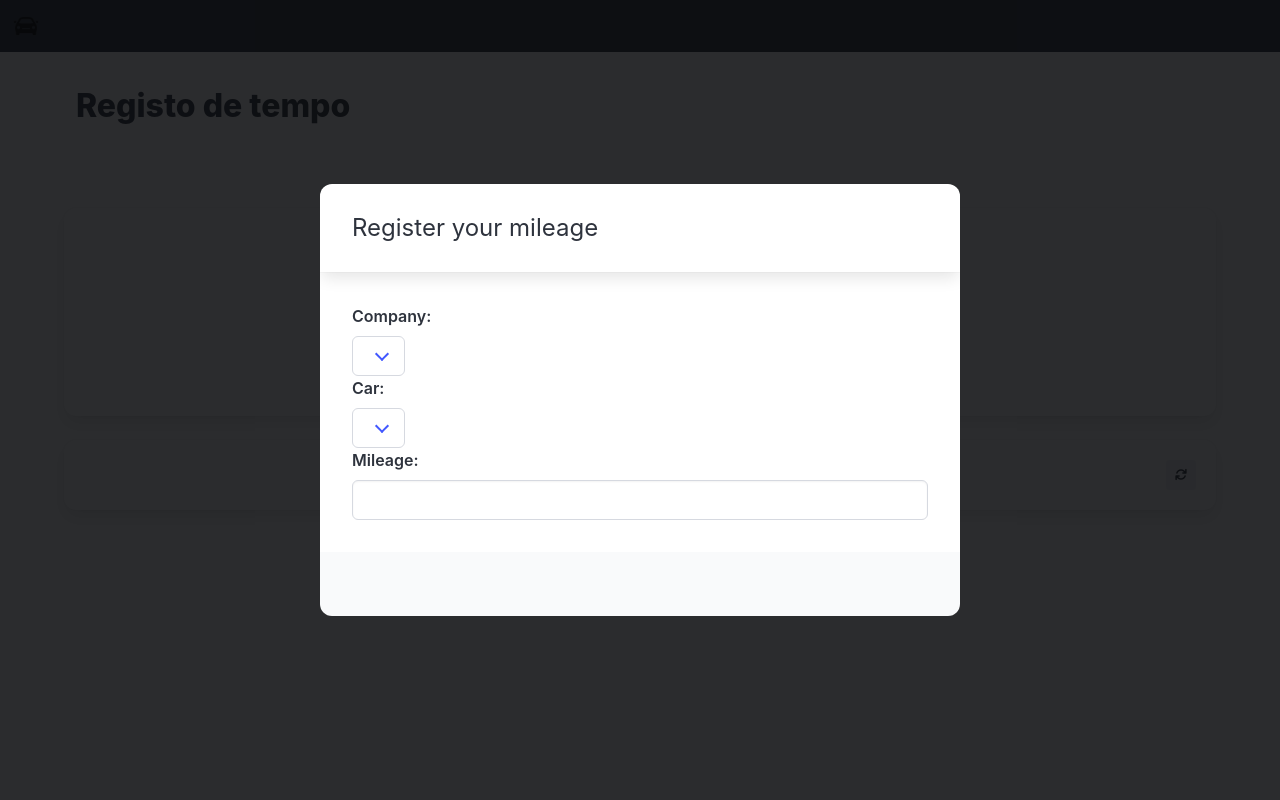
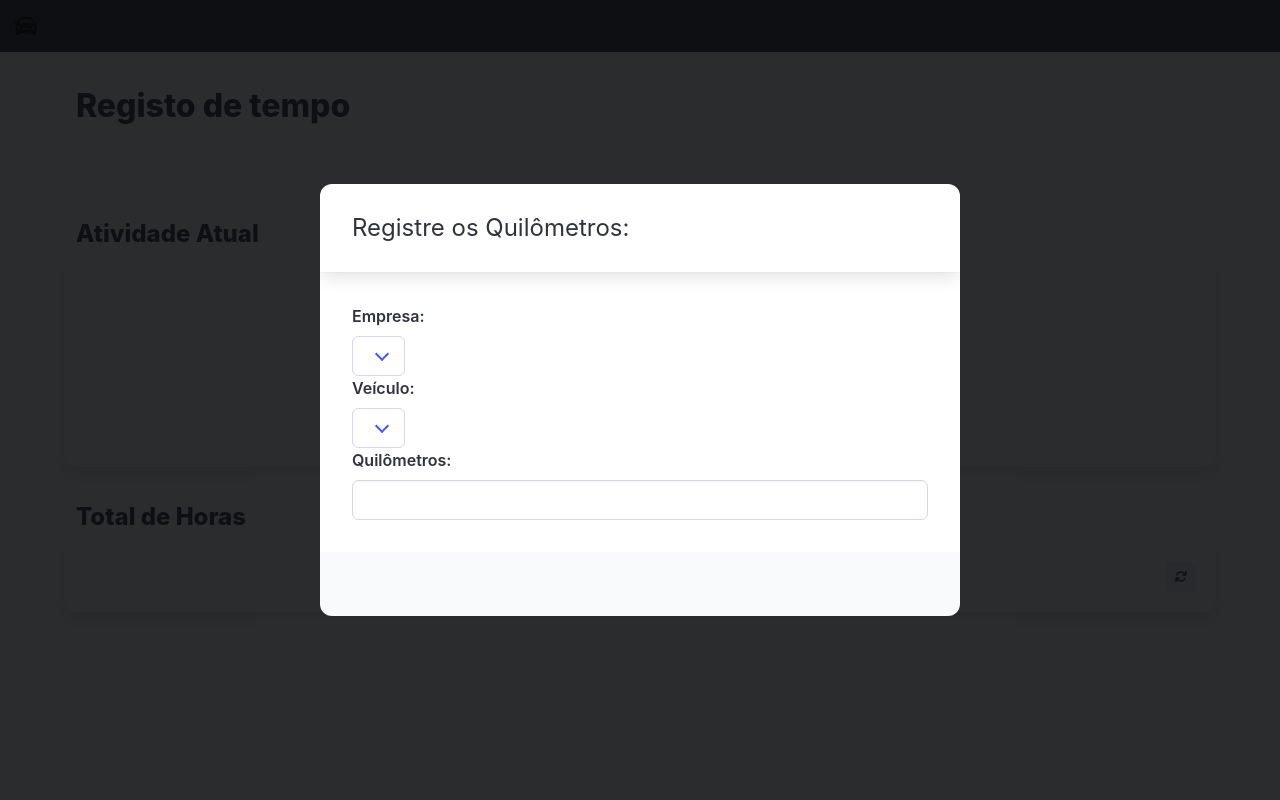
Before and after one commit to Matheus-C/driver-booklet, a Flask app: template app/templates/timer.html in a window 1280 px wide. Run offline with Flask 3, Linux system fonts and the light colour scheme; the template is opened without the code that fills it, so the values that code supplies are empty; some libraries are stand-ins or nearby versions.

Commit message:
mudancas visuais pagian timer

```diff
--- a/app/templates/timer.html
+++ b/app/templates/timer.html
@@ -21,54 +21,93 @@
                 <div class="modal-background"></div>
                 <div class="modal-card">
                   <header class="modal-card-head">
-                    <p class="modal-card-title">Register your mileage</p>
+                    <p class="modal-card-title">Registre os Quilômetros:</p>
                     <!-- <button @click="isModalVisible = !isModalVisible" class="delete" aria-label="close"></button> -->
                   </header>
                   <section class="modal-card-body">
 
                     <div hx-get="/company/list" hx-trigger="load" hx-target="#idCompany" hx-swap="innerHTML"></div>
 
-                    <label class="label" for="idCompany">Company: </label>
+                    <label class="label" for="idCompany">Empresa: </label>
                       <div class="select">
                         <select id="idCompany" name="idCompany" x-model="idCompany" hx-target="#selectCar" hx-post="/vehicle/select/" hx-swap="innerHTML">
                         </select>
                       </div>
-                      <label class="label" for="selectCar" >Car: </label>
+                      <label class="label" for="selectCar" >Veículo: </label>
                       <div class="select" >
                         <select id="selectCar" name="idVehicle" x-model="idVehicle" hx-target="#mileage" hx-post="/vehicle/current_mileage" hx-swap="outerHTML">
                         </select>
                       </div>
-                      <label class="label" for="mileage">Mileage: </label>
+                      <label class="label" for="mileage">Quilômetros: </label>
                       <input id="mileage" name='mileage' class='input' type="number" step="0.01" required/>
                   </section>
                   <footer class="modal-card-foot is-justify-content-right">
                       <div class="buttons">
-                        <button @click="sendMileage" class="button is-success" x-show="idCompany && idVehicle" data-loading-class="is-loading">Register</button>
+                        <button @click="sendMileage" class="button is-success" x-show="idCompany && idVehicle" data-loading-class="is-loading">Registrar</button>
                     </div>
                   </footer>
                 </div>
               </div>
-
+            <div class="column">
+               <h4 class="title is-4">Atividade Atual</h4>
+            </div>
             <div class="box" align="center" >
             <p class="subtitle is-3" x-text="formattedTime" x-on:change="checkTime($event.target.innerText)"></p>
 
               <!-- <div class="field has-addons" > -->
                 <div id="control-panel">
-                <p class="control block">
-                  <button class="button is-warning" @click="becomeAvailable" x-show="!isAvailable && !isWorking && locationEnabled">Ficar disponivel</button>
-                </p>
-                <p class="control block">
-                  <button class="button is-primary" @click="startTimer" x-show="isAvailable && locationEnabled && !isWorking">Começar Trabalho</button>
-                </p>
-                <p class="control block">
-                  <button class="button is-link" @click="stopTimer" x-show="timerRunning && !isResting">Repousar</button>
-                </p>
-                <p class="control block">
-                  <button class="button is-danger" @click="endTimer">Fim do Expediente</button>
-                </p>
+
+                  <div class="control block">
+                    <a class="button is-warning" @click="becomeAvailable" x-show="!isAvailable && !isWorking && locationEnabled">
+                        <p><i class="fa-solid fa-briefcase"></i> Ficar disponível</p>
+                    </a>
+                  </div>
+
+                <!-- <p class="control block">
+                  <button class="button is-warning" @click="becomeAvailable" x-show="!isAvailable && !isWorking && locationEnabled">Ficar disponível</button>
+                </p> -->
+
+                <div class="control block">
+                  <a class="button is-primary" @click="startTimer" x-show="isAvailable && locationEnabled && !isWorking">
+                      <p><i class="fa-solid fa-car"></i> Trabalhar</p>
+                  </a>
+                </div>
+
+                <!-- <p class="control block">
+                  <i class="fa-solid fa-car"></i>
+                  <button class="button is-primary" @click="startTimer" x-show="isAvailable && locationEnabled && !isWorking">Trabalhar</button>
+                </p> -->
+
+
+                <!-- <p class="control block">
+                  <button class="button is-link" @click="stopTimer" x-show="timerRunning && !isResting">Descansar (Pausar)</button>
+                </p> -->
+
+                <div class="control block">
+                  <a class="button is-link" @click="stopTimer" x-show="timerRunning && !isResting">
+                      <p><i class="fa-solid fa-bed"></i> Descansar (Pausar)</p>
+                  </a>
+                </div>
+
+
+
+                <!-- <p class="control block">
+                  <button class="button is-danger" @click="endTimer">Finalizar Trabalho</button>
+                </p> -->
+
+
+                <div class="control block">
+                  <a class="button is-danger" @click="endTimer">
+                      <p><i class="fa-brands fa-creative-commons-nd"></i> Finalizar Trabalho</p>
+                  </a>
+                </div>
+
               </div>
               <!-- </div> -->
             </div>
+            <div class="column">
+              <h4 class="title is-4">Total de Horas</h4>
+              </div>
             <div class="box block">
               <div align="right">
               <button class="button is-light is-small" hx-trigger="load, click, click from:#control-panel" hx-target="#progress-bar" hx-get="/timer/progress/{{ current_user.id }}" hx-swap="innerHTML transition:true">
@@ -78,20 +117,7 @@
               </button>
             </div>
             <div id="progress-bar"></div>
-            <!-- <div class="table-container">
-              <table class="table is-striped">
-                <thead>
-                  <tr>
-                    <th>Data Inicio</th>
-                    <th>Data Fim</th>
-                    <th>Tipo Evento</th>
-                    <th>Tempo (em Horas)</th>
-                  </tr>
-                </thead>
-                <tbody>
-                </tbody>
-                </table>
-              </div> -->
+
             </div>
 
           </div>
```
